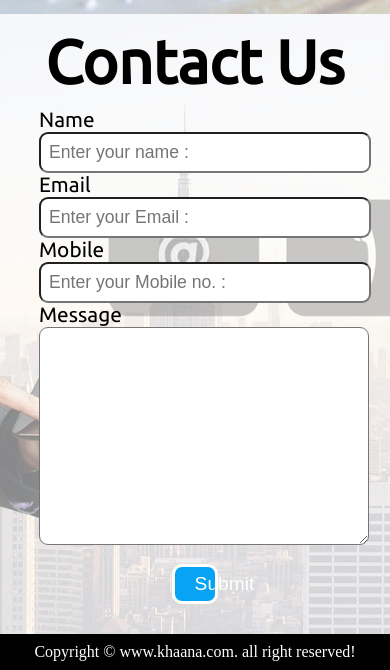
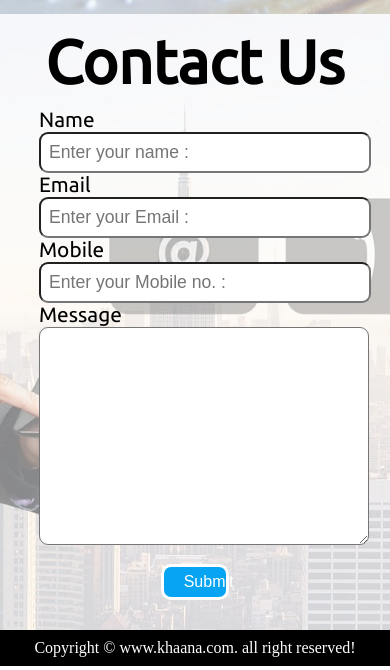
Before and after one commit to amitjaiswar1502/khaana.com, a plain HTML site: page index.html in a window 390 px wide. Shown: the part 3094-3764 px from the top of the page. Drawn offline with Linux system fonts and the light colour scheme.

Commit message:
Update phone.css

```diff
--- a/CSS/phone.css
+++ b/CSS/phone.css
@@ -68,3 +68,8 @@
     font-size: 1rem;
     padding: 2px 8px;
 }
+
+#submit-btn{
+    width: 22%;
+    font-size: 1rem;
+}
```
